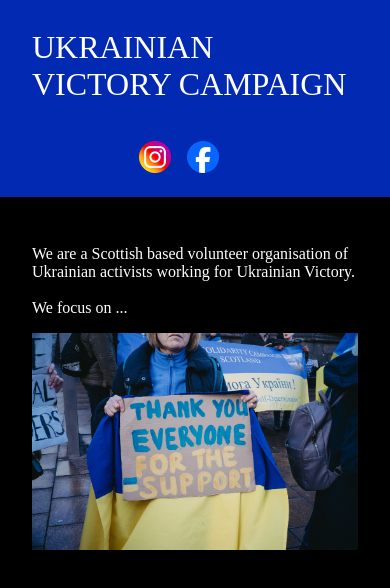
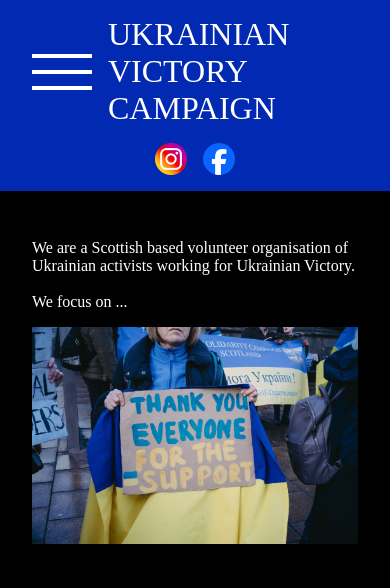
Before and after one commit to LiskaC/uvc, a React (Vite) app: page / in a window 390 px wide. Shown: the top 588 px of the page. Built offline with nearby package versions, Linux system fonts and the light colour scheme.

Commit message:
FE-16: Add basic mobile side menu

```diff
--- a/src/components/AppShell/AppShell.module.scss
+++ b/src/components/AppShell/AppShell.module.scss
@@ -9,15 +9,22 @@
 }
 
 .app-shell__header {
-  padding: 0.5rem 2rem;
+  padding: 1rem 2rem;
   align-items: center;
   background-color: vars.$darkblue;
   display: grid;
   justify-items: center;
   grid-template-areas:
-    'title'
-    'navigation'
-    'social';
+    'hamburger title'
+    'social social';
+  gap: 16px;
+
+  @include medias.mobile-md() {
+    grid-template-areas:
+      'title'
+      'navigation'
+      'social';
+  }
 
   @include medias.tablet() {
     grid-template-areas:
@@ -30,8 +37,21 @@
   }
 }
 
+.app-shell__hamburger {
+  grid-area: hamburger;
+
+  @include medias.mobile-md() {
+    display: none;
+  }
+}
+
 .app-shell__title {
   grid-area: title;
+  margin: 0;
+
+  @include medias.mobile-md() {
+    text-align: center;
+  }
 }
 
 .app-shell__navigation {
@@ -43,10 +63,19 @@
   }
 }
 
+.app-shell__sidemenu {
+  display: block;
+
+  @include medias.mobile-md() {
+    display: none;
+  }
+}
+
 .app-shell__social {
   grid-area: social;
 }
 
 .app-shell__content {
   padding: 2rem;
+  position: relative;
 }
--- a/src/components/AppShell/AppShell.tsx
+++ b/src/components/AppShell/AppShell.tsx
@@ -1,18 +1,41 @@
-import { FC } from 'react'
+import { FC, useState } from 'react'
 import { Outlet } from 'react-router'
 import { NavBar } from '../NavBar/NavBar'
 import { Social } from '../Social/Social'
+import { Hamburger } from '../Hamburger/Hamburger'
+import { SideMenu } from '../SideMenu/SideMenu'
 
 import styles from './AppShell.module.scss'
 
-export const AppShell: FC = () => (
+export const AppShell: FC = () => {
+  const [menuOpen, setMenuOpen] = useState<boolean>(false)
+
+  function toggleMenu() {
+    setMenuOpen(!menuOpen)
+  }
+
+  return <AppShellView isMenuOpen={menuOpen} toggleMenu={toggleMenu}/>
+}
+
+interface Props {
+  isMenuOpen: boolean
+  toggleMenu: () => unknown
+}
+
+const AppShellView: FC<Props> = props => (
   <div className={styles['app-shell']}>
     <header className={styles['app-shell__header']}>
+      <div className={styles['app-shell__hamburger']}>
+        <Hamburger onClick={props.toggleMenu} isOpen={props.isMenuOpen}/>
+      </div>
       <h1 className={styles['app-shell__title']}>UKRAINIAN VICTORY CAMPAIGN</h1>
       <div className={styles['app-shell__navigation']}><NavBar/></div>
       <div className={styles['app-shell__social']}><Social/></div>
     </header>
     <main className={styles['app-shell__content']}>
+      <div className={styles['app-shell__sidemenu']}>
+        <SideMenu isMenuOpen={props.isMenuOpen}/>
+      </div>
       <Outlet/>
     </main>
   </div>
--- a/src/components/BurgerMenu/BurgerMenu.tsx
+++ /dev/null
@@ -1,3 +0,0 @@
-export const BurgerMenu = () => (
-  <button></button>
-)
--- /dev/null
+++ b/src/components/Hamburger/Hamburger.module.scss
@@ -0,0 +1,51 @@
+@use '../../assets/styles/variables.scss' as vars;
+@use '../../assets/styles/medias.scss' as medias;
+
+.hamburger {
+  display: flex;
+  flex-direction: column;
+  gap: 4px;
+  cursor: pointer;
+  background: none;
+  border: none;
+  padding: 0rem;
+}
+
+.hamburger__icon {
+  position: relative;
+  width: 60px;
+  height: 4px;
+  background-color: vars.$white;
+  transition: transform 0.3s ease;
+
+  &::before,
+  &::after {
+    content: '';
+    position: absolute;
+    width: 60px;
+    height: 4px;
+    background-color: vars.$white;
+    transition: transform 0.3s ease;
+    left: 0px;
+  }
+
+  &::before {
+    transform: translateY(-16px);
+  }
+
+  &::after {
+    transform: translateY(16px);
+  }
+}
+
+.hamburger--open .hamburger__icon {
+  background-color: vars.$darkblue;
+}
+
+.hamburger--open .hamburger__icon::before {
+  transform: rotate(45deg);
+}
+
+.hamburger--open .hamburger__icon::after {
+  transform: rotate(-45deg);
+}
--- /dev/null
+++ b/src/components/Hamburger/Hamburger.tsx
@@ -0,0 +1,16 @@
+import { FC } from 'react'
+
+import styles from './Hamburger.module.scss'
+
+interface Props {
+  onClick: () => unknown
+  isOpen: boolean
+}
+
+export const Hamburger: FC<Props> = props => (
+  <button onClick={props.onClick}
+    className={`${styles['hamburger']} ${props.isOpen ? styles['hamburger--open'] : ''}`}
+  >
+    <div className={styles['hamburger__icon']}></div>
+  </button>
+)
--- /dev/null
+++ b/src/components/SideMenu/SideMenu.module.scss
@@ -0,0 +1,49 @@
+@use '../../assets/styles/variables' as vars;
+
+.navbar {
+  position: absolute;
+  top: 0;
+  left: -100%;
+  width: 70vw;
+  min-height: 100vh;
+  height: 100%;
+  background-color: vars.$darkblue;
+  display: flex;
+  flex-direction: column;
+  transition: left 0.3s ease-in-out;
+  overflow-y: auto;
+}
+
+.navbar--open {
+  left: 0;
+}
+
+.navbar__links {
+  list-style: none;
+  padding: 0;
+  margin: 0;
+  display: flex;
+  flex-direction: column;
+}
+
+.navbar__item {
+  width: 100%;
+}
+
+.navbar__link,
+.navbar__subroute-link {
+  display: block;
+  padding: 1.5rem;
+  color: vars.$white;
+  text-decoration: none;
+
+  &:active {
+    background-color: vars.$yellow;
+  }
+}
+
+.navbar__subroutes {
+  list-style: none;
+  padding-left: 1rem;
+  margin: 0;
+}
--- /dev/null
+++ b/src/components/SideMenu/SideMenu.tsx
@@ -0,0 +1,39 @@
+import { FC } from 'react'
+import { Route, routes } from '../../routes'
+
+import styles from './SideMenu.module.scss'
+
+interface MenuItemProps {
+  route: Route
+}
+
+const MenuItem: FC<MenuItemProps> = props => (
+  <li className={styles['navbar__item']}>
+    <a href={'/uvc/#' + props.route.path} className={styles['navbar__link']}>
+      {props.route.name}
+    </a>
+    {props.route.subroutes && (
+      <ul className={styles['navbar__subroutes']}>
+        {Object.values(props.route.subroutes).map((subroute) => (
+          <li key={subroute.path} className={styles['navbar__subroute-item']}>
+            <a href={'/uvc/#' + subroute.path} className={styles['navbar__subroute-link']}>
+              {subroute.name}
+            </a>
+          </li>
+        ))}
+      </ul>
+    )}
+  </li>
+)
+
+interface Props {
+  isMenuOpen: boolean
+}
+
+export const SideMenu: FC<Props> = props => (
+  <nav className={`${styles['navbar']} ${props.isMenuOpen ? styles['navbar--open'] : ''}`}>
+    <ol className={styles['navbar__links']}>
+      {Object.values(routes).map(route => <MenuItem route={route}/>)}
+    </ol>
+  </nav>
+)
--- a/src/components/Social/Social.module.scss
+++ b/src/components/Social/Social.module.scss
@@ -1,8 +1,8 @@
 .social {
   display: flex;
   gap: 1rem;
+  justify-content: center;
   height: 2rem;
-  padding: 1rem;
   width: 112px;
 }
 
```
